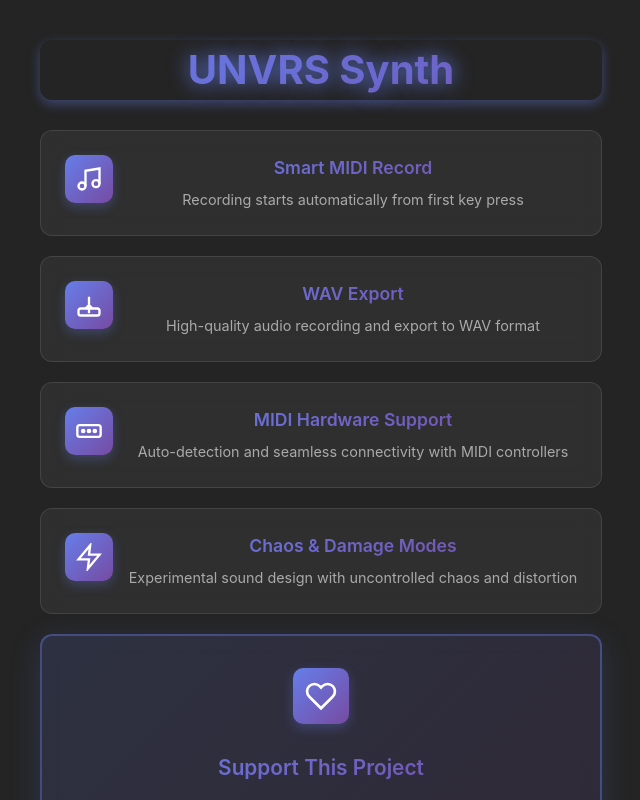
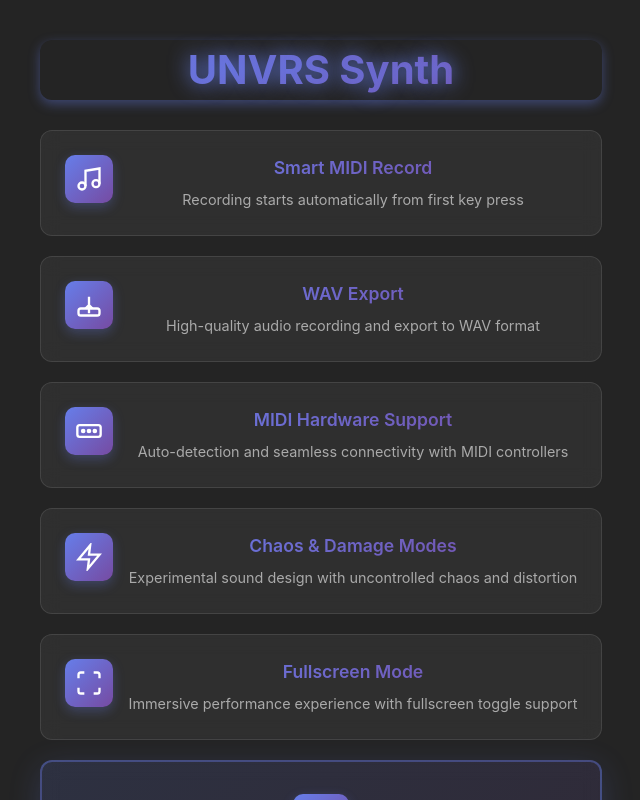
Before and after one commit to UNVRSmusic/unvrs-synth, a React (Vite) app: page / in a window 1280 px wide. Shown: the top 800 px of the page, without its empty margins (319-959 px from the left). Built offline with nearby package versions, Linux system fonts and the light colour scheme.

Commit message:
Update KeyFeatures.tsx

```diff
--- a/src/components/KeyFeatures.tsx
+++ b/src/components/KeyFeatures.tsx
@@ -81,6 +81,23 @@ const KeyFeatures = () => {
         </div>
       </div>
 
+      <div className="feature-item">
+        <div className="feature-icon">
+          <svg
+            viewBox="0 0 24 24"
+            fill="none"
+            stroke="currentColor"
+            strokeWidth="2"
+          >
+            <path d="M8 3H5a2 2 0 00-2 2v3m18 0V5a2 2 0 00-2-2h-3m0 18h3a2 2 0 002-2v-3M3 16v3a2 2 0 002 2h3" />
+          </svg>
+        </div>
+        <div className="feature-content">
+          <h3>Fullscreen Mode</h3>
+          <p>Immersive performance experience with fullscreen toggle support</p>
+        </div>
+      </div>
+
       <div className="feature-item donation-card">
         <div className="feature-icon">
           <svg
```
